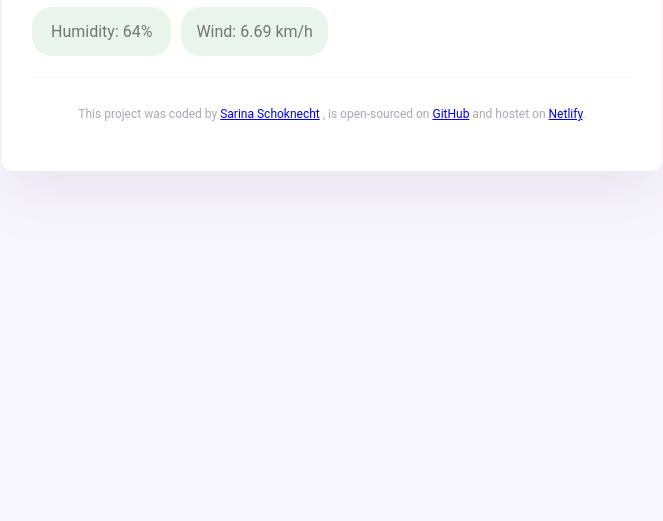
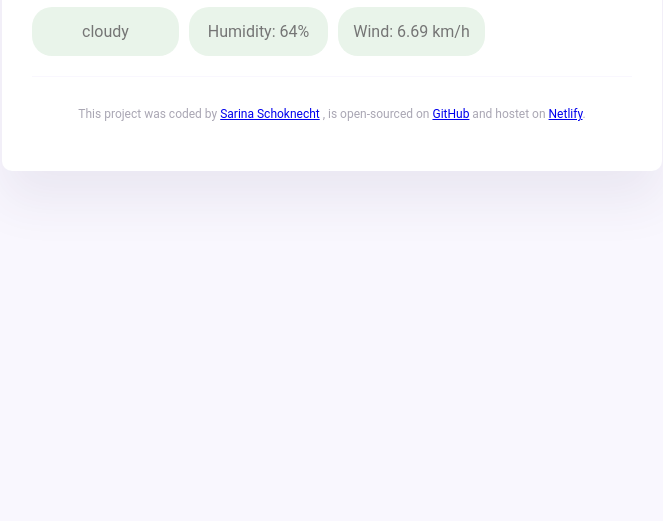
Before and after one commit to SarinaSevda/WetterApp, a plain HTML site: page index.html in a window 1280 px wide. Shown: the part 279-800 px from the top of the page, without its empty margins (308-971 px from the left). Drawn offline with Linux system fonts and the light colour scheme.

Commit message:
Added & styled weather condition

```diff
--- a/index.html
+++ b/index.html
@@ -32,7 +32,8 @@
         </div>
         <p>Tuesday 13:35</p>
         <div>
-          <span class="humidity">Humidity: 64%</span
+          <span class="condition">cloudy</span
+          ><span class="humidity">Humidity: 64%</span
           ><span class="wind">Wind: 6.69 km/h</span>
         </div>
       </main>
--- a/src/style.css
+++ b/src/style.css
@@ -67,6 +67,15 @@ p {
   margin: -14px 0px 33px 0px;
   color: rgba(39, 33, 66, 0.4);
 }
+.condition {
+  margin: 10px 10px 10px 0px;
+  padding: 15px;
+  padding-left: 50px;
+  padding-right: 50px;
+  background-color: #e9f4ea;
+  border-radius: 20px;
+  color: #757575;
+}
 .humidity {
   margin: 10px 10px 10px 0px;
   padding: 15px;
```
